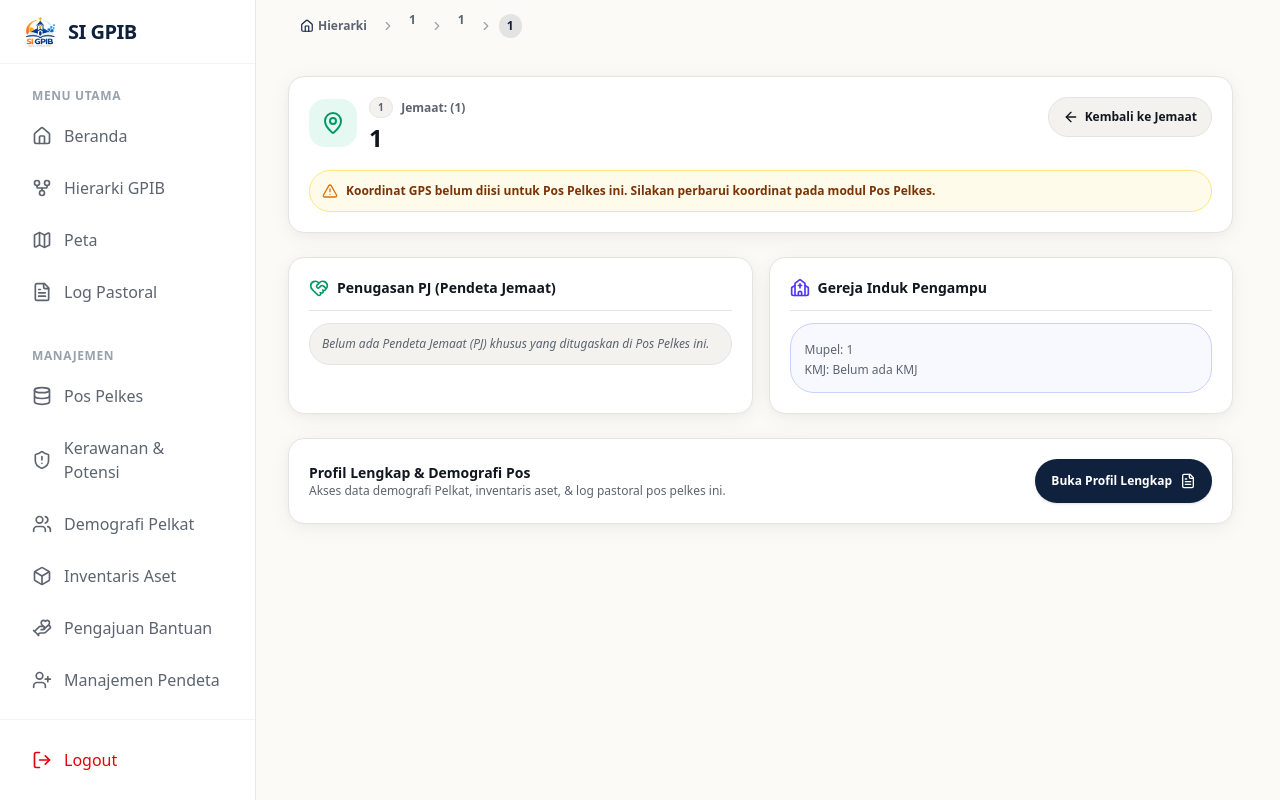
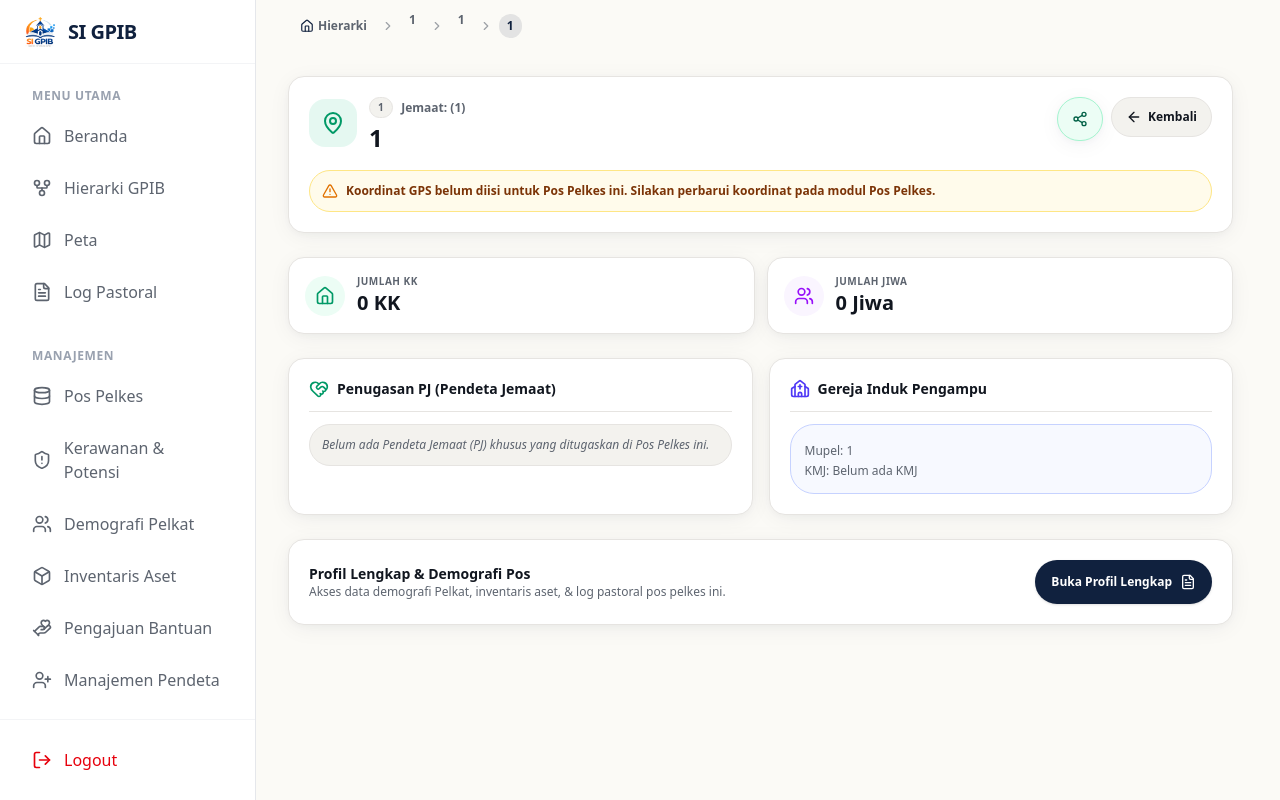
Before and after one commit to stolaputih-amanzero/si-gpib-v2, a Next.js app: page /hierarki/1/1/1 in a window 1280 px wide. Built offline with nearby package versions, Linux system fonts and the light colour scheme; no server answers; the database is empty.

Commit message:
feat(pos-pelkes): display total KK, total Jiwa, Laki-Laki, and Perempuan statistics across Pos Pelkes detail pages and list cards

```diff
--- a/src/app/(dashboard)/dashboard/pos-pelkes/[id_pos]/page.tsx
+++ b/src/app/(dashboard)/dashboard/pos-pelkes/[id_pos]/page.tsx
@@ -1,5 +1,5 @@
 import { notFound } from 'next/navigation';
-import { ArrowLeft, MapPin, Users, Building2, FileText, Calendar } from 'lucide-react';
+import { ArrowLeft, MapPin, Users, Building2, FileText, Calendar, Home } from 'lucide-react';
 import Link from 'next/link';
 import { createClient } from '@/lib/supabase/server';
 import { Tabs, TabsContent, TabsList, TabsTrigger } from '@/components/ui/tabs';
@@ -122,7 +122,10 @@ export default async function PosPelkesDetailPage({ params }: { params: Promise<
     notFound();
   }
 
-  const totalJiwa = demografi.reduce((acc, curr) => acc + curr.laki + curr.perempuan, 0);
+  const totalKK = demografi.reduce((acc, curr) => acc + (curr.jml_kk || 0), 0);
+  const totalLaki = demografi.reduce((acc, curr) => acc + (curr.laki || 0), 0);
+  const totalPerempuan = demografi.reduce((acc, curr) => acc + (curr.perempuan || 0), 0);
+  const totalJiwa = totalLaki + totalPerempuan;
 
   return (
     <div className="min-h-screen bg-surface-base pb-safe">
@@ -142,12 +145,17 @@ export default async function PosPelkesDetailPage({ params }: { params: Promise<
           <div className="flex items-center gap-2">
             <ShareButton
               title={`Pos Pelkes GPIB: ${pos.nama_pos}`}
-              text={`Jemaat Induk: ${pos.jemaat_induk?.nama_induk || '-'}\nAlamat: ${pos.alamat || '-'}\nTotal Jiwa: ${totalJiwa}`}
+              text={`Jemaat Induk: ${pos.jemaat_induk?.nama_induk || '-'}\nAlamat: ${pos.alamat || '-'}\nJumlah KK: ${totalKK}\nTotal Jiwa: ${totalJiwa}`}
               variant="ghost"
               iconOnly
             />
-            <Badge variant="secondary" className="text-base px-3 py-1">
-              {totalJiwa} Jiwa
+            <Badge variant="outline" className="text-xs px-2.5 py-1 flex items-center gap-1 font-bold">
+              <Home size={14} className="text-emerald-600" />
+              <span>{totalKK} KK</span>
+            </Badge>
+            <Badge variant="secondary" className="text-xs px-2.5 py-1 flex items-center gap-1 font-bold">
+              <Users size={14} className="text-brand-primary" />
+              <span>{totalJiwa} Jiwa</span>
             </Badge>
           </div>
         </div>
@@ -165,6 +173,25 @@ export default async function PosPelkesDetailPage({ params }: { params: Promise<
 
           {/* TAB 1: PROFIL */}
           <TabsContent value="profil" className="space-y-4 mt-0">
+            {/* Stat Summary Grid */}
+            <div className="grid grid-cols-2 sm:grid-cols-4 gap-3">
+              <div className="bg-surface-elevated p-3.5 rounded-2xl border border-border-subtle shadow-soft space-y-1 text-center">
+                <span className="text-[10px] text-text-muted font-bold uppercase tracking-wider">Jumlah KK</span>
+                <p className="text-xl font-black text-text-high tabular-nums">{totalKK}</p>
+              </div>
+              <div className="bg-surface-elevated p-3.5 rounded-2xl border border-border-subtle shadow-soft space-y-1 text-center">
+                <span className="text-[10px] text-text-muted font-bold uppercase tracking-wider">Total Jiwa</span>
+                <p className="text-xl font-black text-brand-primary tabular-nums">{totalJiwa}</p>
+              </div>
+              <div className="bg-surface-elevated p-3.5 rounded-2xl border border-border-subtle shadow-soft space-y-1 text-center">
+                <span className="text-[10px] text-text-muted font-bold uppercase tracking-wider">Laki-Laki</span>
+                <p className="text-xl font-black text-blue-600 dark:text-blue-400 tabular-nums">{totalLaki}</p>
+              </div>
+              <div className="bg-surface-elevated p-3.5 rounded-2xl border border-border-subtle shadow-soft space-y-1 text-center">
+                <span className="text-[10px] text-text-muted font-bold uppercase tracking-wider">Perempuan</span>
+                <p className="text-xl font-black text-pink-600 dark:text-pink-400 tabular-nums">{totalPerempuan}</p>
+              </div>
+            </div>
             <Card className="border-border-subtle shadow-soft">
               <CardHeader>
                 <CardTitle className="flex items-center gap-2 text-lg">
--- a/src/app/(dashboard)/hierarki/[id_mupel]/[id_induk]/[id_pos]/pos-detail-client.tsx
+++ b/src/app/(dashboard)/hierarki/[id_mupel]/[id_induk]/[id_pos]/pos-detail-client.tsx
@@ -4,8 +4,9 @@ import { useState, useEffect } from 'react';
 import Link from 'next/link';
 import { BreadcrumbNav } from '@/components/hierarki/BreadcrumbNav';
 import { usePosByJemaat, useJemaatDetail } from '@/hooks/use-hierarki';
-import { MapPin, Church, HeartHandshake, ArrowLeft, FileText, AlertTriangle } from 'lucide-react';
+import { MapPin, Church, HeartHandshake, ArrowLeft, FileText, AlertTriangle, Home, Users } from 'lucide-react';
 import { Skeleton } from '@/components/ui/skeleton';
+import { ShareButton } from '@/components/mobile/ShareButton';
 
 interface PosDetailClientProps {
   id_mupel: string;
@@ -82,13 +83,21 @@ export function PosDetailClient({ id_mupel, id_induk, id_pos }: PosDetailClientP
               </div>
             </div>
 
+            <div className="flex items-center gap-2 shrink-0">
+              <ShareButton
+                title={`Pos Pelkes GPIB: ${pos?.nama_pos || id_pos}`}
+                text={`Jemaat Induk: ${jemaat?.nama_induk || id_induk}\nAlamat: ${pos?.alamat || '-'}\nJumlah KK: ${pos?.jumlah_kk || 0}\nTotal Jiwa: ${pos?.jumlah_jiwa || 0}`}
+                variant="ghost"
+                iconOnly
+              />
               <Link
                 href={`/hierarki/${encodeURIComponent(id_mupel)}/${encodeURIComponent(id_induk)}`}
                 className="min-h-[40px] px-3.5 py-2 rounded-xl border border-border-subtle bg-surface-sunken hover:bg-surface-elevated text-xs font-bold text-text-high flex items-center gap-1.5 transition-colors self-start shrink-0"
               >
                 <ArrowLeft size={16} />
-              <span>Kembali ke Jemaat</span>
+                <span>Kembali</span>
               </Link>
+            </div>
           </div>
 
           {/* Warning GPS missing */}
@@ -100,6 +109,29 @@ export function PosDetailClient({ id_mupel, id_induk, id_pos }: PosDetailClientP
           )}
         </div>
       )}
+
+      {/* Statistik Demografi Ringkasan Grid */}
+      <div className="grid grid-cols-2 gap-3">
+        <div className="bg-surface-elevated p-4 rounded-2xl border border-border-subtle shadow-soft flex items-center gap-3">
+          <div className="w-10 h-10 rounded-xl bg-emerald-50 text-emerald-600 dark:bg-emerald-950/60 dark:text-emerald-400 flex items-center justify-center shrink-0">
+            <Home size={20} />
+          </div>
+          <div>
+            <span className="block text-[10px] font-bold text-text-muted uppercase tracking-wider">Jumlah KK</span>
+            <p className="text-xl font-black text-text-high tabular-nums">{pos?.jumlah_kk || 0} KK</p>
+          </div>
+        </div>
+
+        <div className="bg-surface-elevated p-4 rounded-2xl border border-border-subtle shadow-soft flex items-center gap-3">
+          <div className="w-10 h-10 rounded-xl bg-purple-50 text-purple-600 dark:bg-purple-950/60 dark:text-purple-400 flex items-center justify-center shrink-0">
+            <Users size={20} />
+          </div>
+          <div>
+            <span className="block text-[10px] font-bold text-text-muted uppercase tracking-wider">Jumlah Jiwa</span>
+            <p className="text-xl font-black text-text-high tabular-nums">{pos?.jumlah_jiwa || 0} Jiwa</p>
+          </div>
+        </div>
+      </div>
 
       {/* Info Details Cards Grid */}
       <div className="grid grid-cols-1 md:grid-cols-2 gap-4">
--- a/src/app/(dashboard)/hierarki/[id_mupel]/[id_induk]/jemaat-detail-client.tsx
+++ b/src/app/(dashboard)/hierarki/[id_mupel]/[id_induk]/jemaat-detail-client.tsx
@@ -375,6 +375,12 @@ export function JemaatDetailClient({ id_mupel, id_induk }: JemaatDetailClientPro
                           {pos.nama_pos}
                         </h3>
 
+                        <div className="flex items-center gap-1.5 flex-wrap pt-0.5">
+                          <span className="text-[10px] font-bold px-2 py-0.5 rounded bg-emerald-50 text-emerald-700 dark:bg-emerald-950 dark:text-emerald-300 border border-emerald-200/60">
+                            {pos.jumlah_kk || 0} KK • {pos.jumlah_jiwa || 0} Jiwa
+                          </span>
+                        </div>
+
                         {pos.alamat && (
                           <p className="text-xs text-text-muted line-clamp-1">{pos.alamat}</p>
                         )}
--- a/src/hooks/use-hierarki.ts
+++ b/src/hooks/use-hierarki.ts
@@ -44,6 +44,8 @@ export interface PosPelkesItem {
   longitude: number | null;
   tgl_berdiri: string | null;
   keterangan: string | null;
+  jumlah_kk?: number;
+  jumlah_jiwa?: number;
   jemaat_induk?: {
     id_induk: string;
     nama_induk: string;
@@ -322,8 +324,8 @@ export function usePosByJemaat(id_induk?: string, search?: string) {
       const { data: posData, error } = await query;
       if (error) throw error;
 
-      // Fetch PJ assignments from multiple tables
-      const [{ data: pjData }, { data: penugasanData }, { data: pendetaData }] = await Promise.all([
+      // Fetch PJ assignments & demografi totals from multiple tables
+      const [{ data: pjData }, { data: penugasanData }, { data: pendetaData }, { data: demografiData }] = await Promise.all([
         supabase
           .from('t_pj_jemaat')
           .select('id_induk, id_pendeta, pendeta:m_pendeta(id_pendeta, nama_lengkap, no_wa)')
@@ -335,6 +337,9 @@ export function usePosByJemaat(id_induk?: string, search?: string) {
         supabase
           .from('m_pendeta')
           .select('id_pendeta, id_induk, nama_lengkap, no_wa, is_pj'),
+        supabase
+          .from('t_demografi_pelkat')
+          .select('id_pos, jml_kk, laki, perempuan'),
       ]);
 
       const result: PosPelkesItem[] = (posData || []).map((p: any) => {
@@ -369,10 +374,17 @@ export function usePosByJemaat(id_induk?: string, search?: string) {
         const cleanedName = cleanQuotes(p.nama_pos);
         const derivedKategori = p.kategori || (cleanedName.toLowerCase().startsWith('bajem') ? 'Bajem' : 'Pos Pelkes');
 
+        // Demografi totals calculation
+        const posDemo = (demografiData || []).filter((d: any) => d.id_pos === p.id_pos);
+        const jmlKK = posDemo.reduce((sum: number, d: any) => sum + (d.jml_kk || 0), 0);
+        const jmlJiwa = posDemo.reduce((sum: number, d: any) => sum + (d.laki || 0) + (d.perempuan || 0), 0);
+
         return {
           ...p,
           nama_pos: cleanedName,
           kategori: derivedKategori,
+          jumlah_kk: jmlKK,
+          jumlah_jiwa: jmlJiwa,
           pj: posPj ? (posPj as any) : null,
         };
       });
```
Also changed, not shown: public/sw.js. Lines whose indentation alone changed are shown as unchanged.
